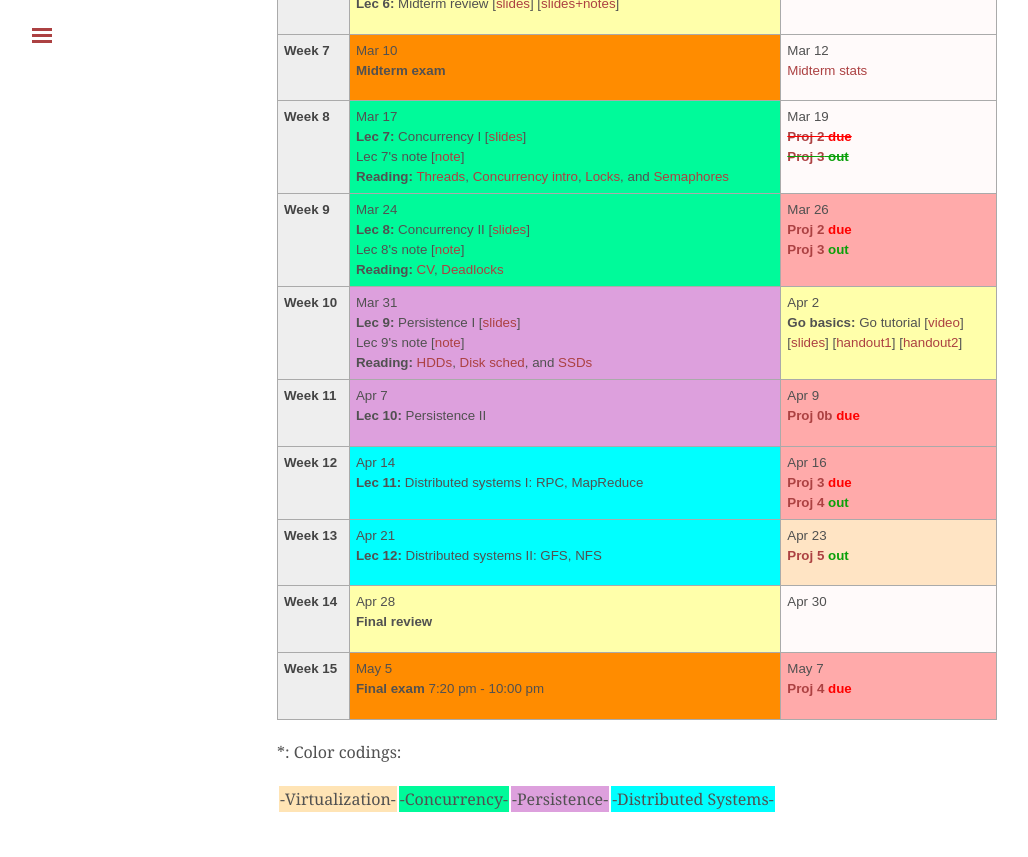
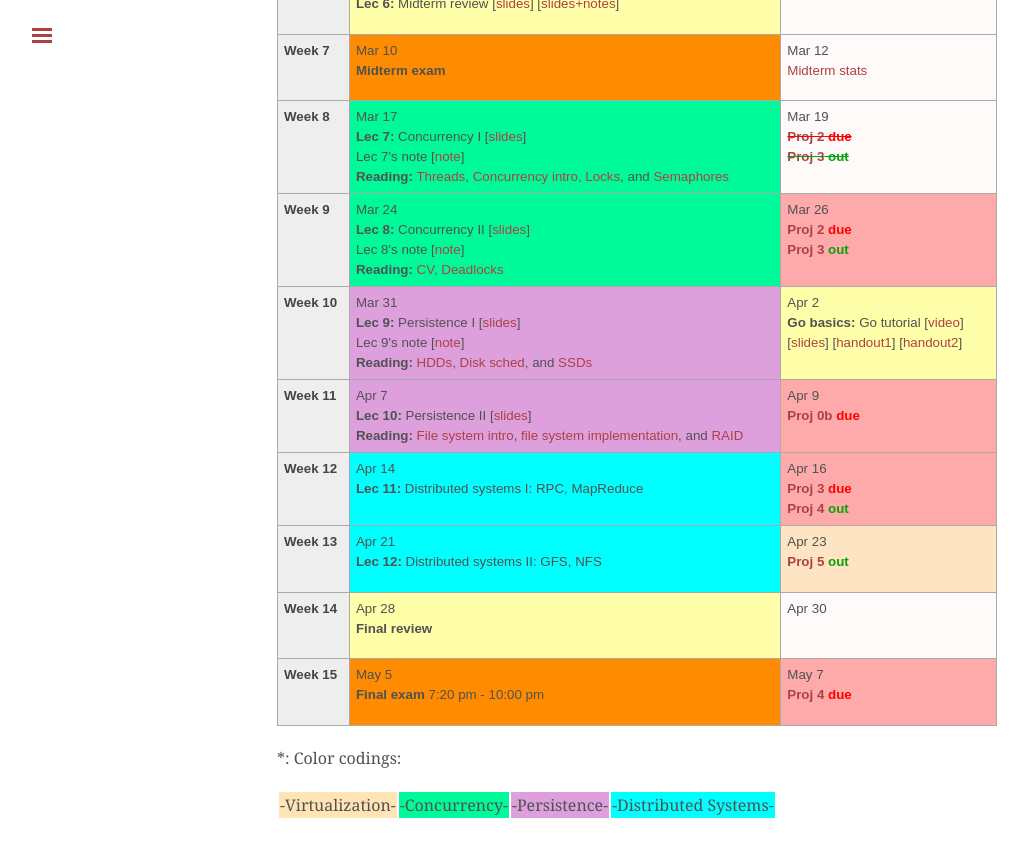
Before and after one commit to tddg/cs571-spring21, a Jekyll site: the page built from schedule.md, in a window 1280 px wide and 900 px high, scrolled down 963 px. Shown: the top 857 px of the window, without its empty margins (3-1031 px from the left). Built offline with Jekyll 4.4.1, drawn with Linux system fonts in a browser that asks for light colours.

Commit message:
added lec 10

```diff
--- a/_data/news.yml
+++ b/_data/news.yml
@@ -1,3 +1,5 @@
+- date: <strong>04/07/2021</strong>
+  headline: "Lec 10 is posted."
 
 - date: <strong>03/30/2021</strong>
   headline: "Lec 9 is posted."
--- a/schedule.md
+++ b/schedule.md
@@ -221,7 +221,10 @@ a team, only one team member needs to fill this form.
 <tr> <!-- week of Apr 6 -->
   <td id="2021-4-7" class="date"><b>Week 11</b></td>
   <td class="persistence">Apr 7<br/>
-	<b>Lec 10:</b> Persistence II
+	<b>Lec 10:</b> Persistence II [<a href="./public/lecs/lec10-persis-fs-raid.pdf">slides</a>] <br/>
+	<b>Reading:</b> <a href="https://pages.cs.wisc.edu/~remzi/Classes/537/Spring2016/Book/file-intro.pdf">File system intro</a>,
+	<a href="https://pages.cs.wisc.edu/~remzi/Classes/537/Spring2016/Book/file-implementation.pdf">file system implementation</a>, and
+	<a href="https://pages.cs.wisc.edu/~remzi/Classes/537/Spring2016/Book/file-raid.pdf">RAID</a>
 	</td>
   <td class="deadline">Apr 9<br/>
 	<span class="hwdue"><a href="./proj0b.html">Proj 0b</a> due </span></td>
```
Also changed, not shown: 1 other file.
